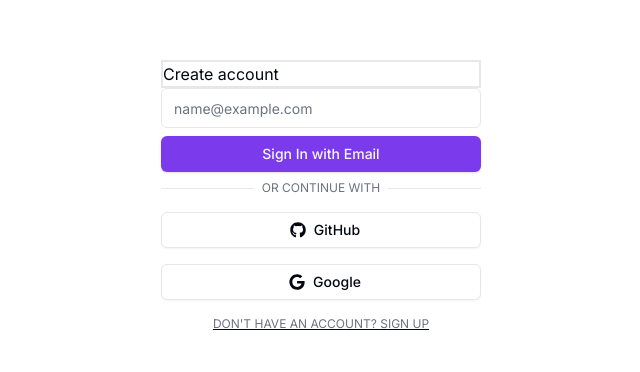
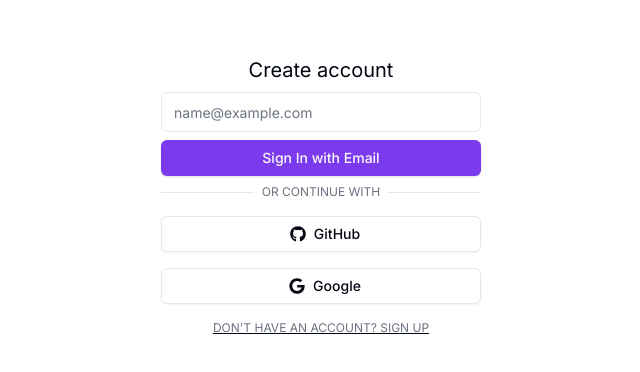
Before and after one commit to AnshuPathak-88825/codepilot, a Next.js app: page /register in a window 1280 px wide. Shown: the part 200-572 px from the top of the page, without its empty margins (319-959 px from the left). Built offline with nearby package versions, Linux system fonts and the light colour scheme.

Commit message:
created register user page

```diff
--- a/src/app/register/page.tsx
+++ b/src/app/register/page.tsx
@@ -25,8 +25,8 @@ const Register = (props: Props) => {
         <div className="flex h-screen items-center justify-center">
 
             <div className="w-1/4 ">
-                <div className="m-auto">
-                    <div className="m-auto border-2 items-center">Create account</div>
+                <div className="mb-2">
+                    <div className="text-center  text-xl ">Create account</div>
                 </div>
                 <form onSubmit={onSubmit}>
                     <div className="grid gap-2">
```
